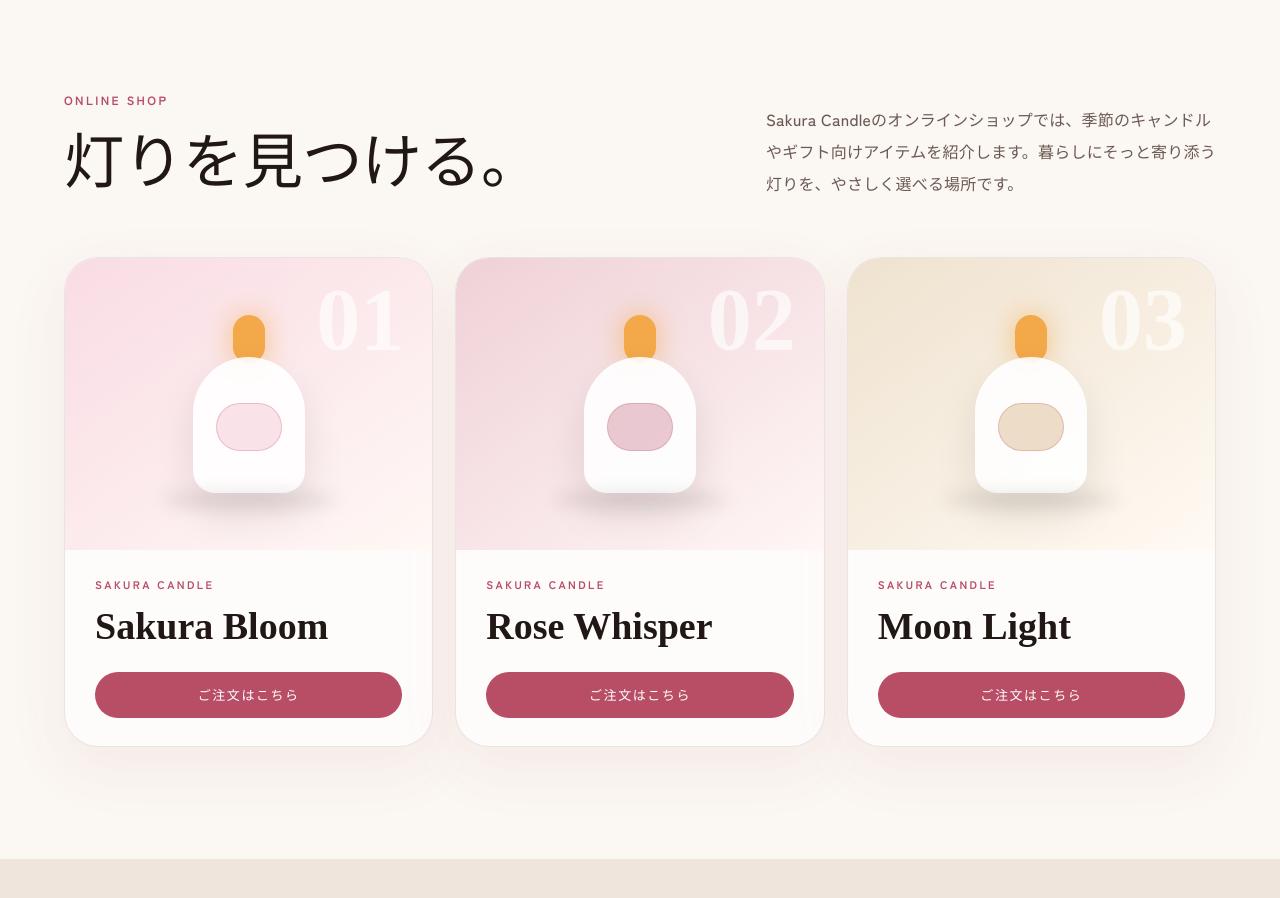
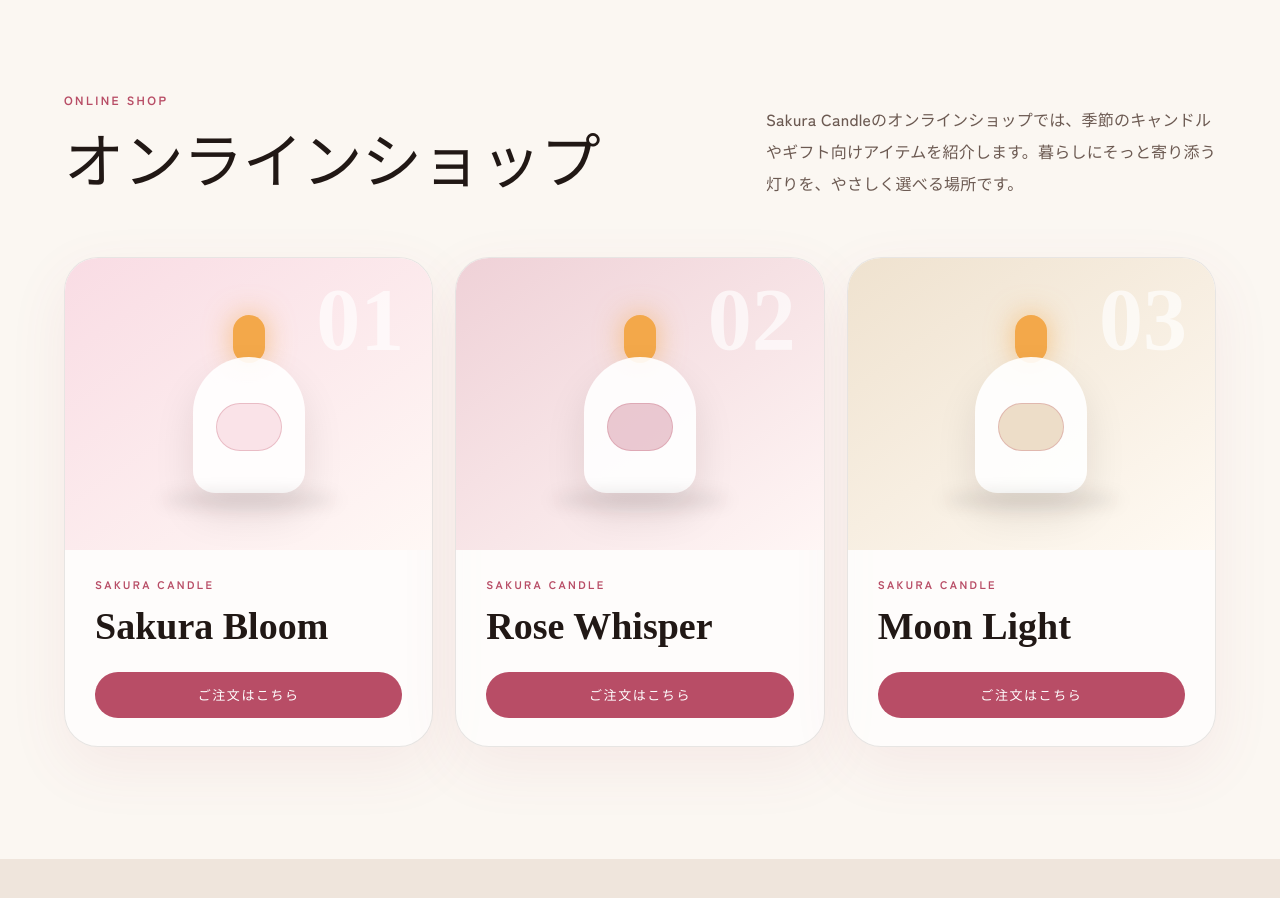
Before and after one commit to bschoice/sakura-candle-demo, a React (Vite) app: page / in a window 1280 px wide. Shown: the part 1340-2238 px from the top of the page. Built offline with nearby package versions, Linux system fonts and the light colour scheme.

Commit message:
Change shop heading to Japanese online shop

```diff
--- a/src/App.jsx
+++ b/src/App.jsx
@@ -34,7 +34,7 @@ function App() {
 
       <section id="about" className="darkSection"><div className="sectionGrid"><div><p className="eyebrow pink">ABOUT</p><h2>静かな時間を、<br />デザインする。</h2></div><div className="aboutText"><p>Haruは、花材・香り・色の重なりを大切にするキャンドルアーティスト。Sakura Candleでは、ただ美しいだけではなく、「飾っている時間」「灯している時間」「誰かに贈る時間」まで含めて、ひとつの作品として考えます。</p><p>このサイトは練習用の架空サイトです。実在のサービスではありませんが、個人アーティストの公式サイトとして使える構成・導線・コピーを想定しています。</p></div></div></section>
 
-      <section id="shop" className="shopSection"><div className="sectionHead shopHead"><div><p className="eyebrow">ONLINE SHOP</p><h2>灯りを見つける。</h2></div><p>Sakura Candleのオンラインショップでは、季節のキャンドルやギフト向けアイテムを紹介します。暮らしにそっと寄り添う灯りを、やさしく選べる場所です。</p></div><div className="shopGrid">{shopItems.map((item, index) => <article className={`shopCard ${item.variant}`} key={item.name}><div className="shopImage"><span className="shopNumber">0{index + 1}</span><div className="shopCandle"><span className="shopFlame" /><span className="shopWax" /><span className="shopLabel" /></div><span className="shopShadow" /></div><div className="shopContent"><p className="shopMeta">Sakura Candle</p><h3>{item.name}</h3><a href="#contact">ご注文はこちら</a></div></article>)}</div></section>
+      <section id="shop" className="shopSection"><div className="sectionHead shopHead"><div><p className="eyebrow">ONLINE SHOP</p><h2>オンラインショップ</h2></div><p>Sakura Candleのオンラインショップでは、季節のキャンドルやギフト向けアイテムを紹介します。暮らしにそっと寄り添う灯りを、やさしく選べる場所です。</p></div><div className="shopGrid">{shopItems.map((item, index) => <article className={`shopCard ${item.variant}`} key={item.name}><div className="shopImage"><span className="shopNumber">0{index + 1}</span><div className="shopCandle"><span className="shopFlame" /><span className="shopWax" /><span className="shopLabel" /></div><span className="shopShadow" /></div><div className="shopContent"><p className="shopMeta">Sakura Candle</p><h3>{item.name}</h3><a href="#contact">ご注文はこちら</a></div></article>)}</div></section>
 
       <section id="works" className="worksSection"><div className="worksInner"><div className="worksTitle"><p className="eyebrow">WORKS</p><h2>作品と、<br />体験。</h2></div><div className="workList">{works.map((work, index) => <article className="workItem" key={work.category}><div className="workVisual"><p>{work.category}</p><span>0{index + 1}</span><div className="miniCandle" /><div className="miniFlame" /></div><div className="workContent"><p className="workCategory">{work.category}</p><h3>{work.title}</h3><p>{work.text}</p></div></article>)}</div></div></section>
 
```
